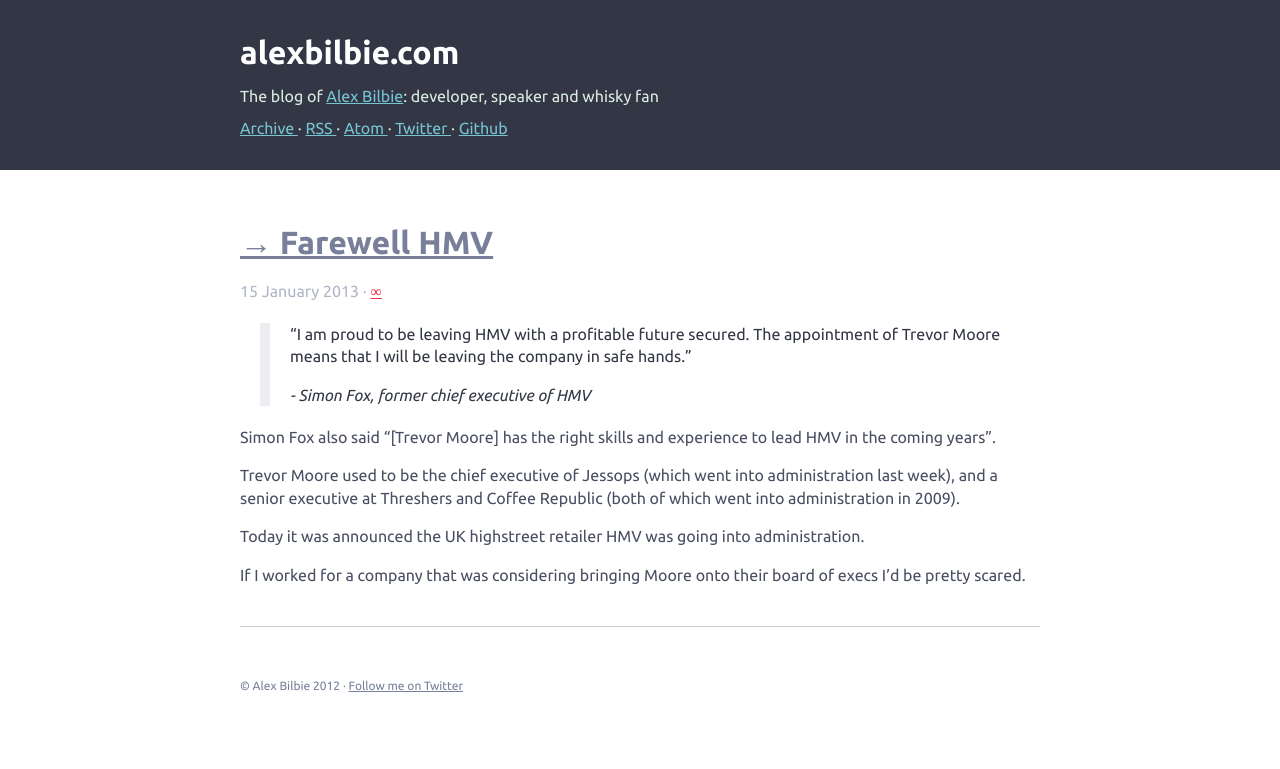
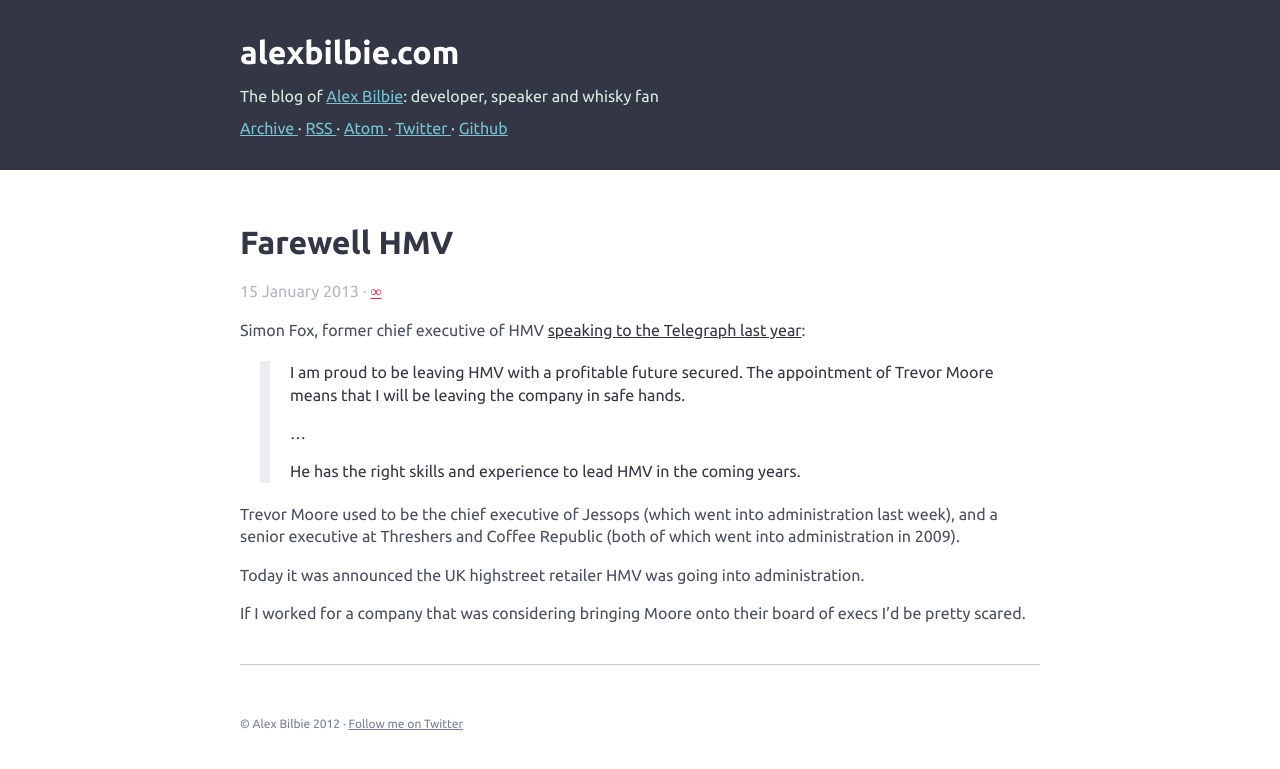
Before and after one commit to alexbilbie/alexbilbie.github.com, a Jekyll site: the page built from _posts/2013-01-15-farewell-hmv.md, in a window 1280 px wide. Shown: the top 769 px of the page. Built offline with Jekyll 4.4.1, drawn with Linux system fonts in a browser that asks for light colours; comment, search, counter and statistics services are not loaded.

Commit message:
Updated post

```diff
--- a/_posts/2013-01-15-farewell-hmv.md
+++ b/_posts/2013-01-15-farewell-hmv.md
@@ -3,14 +3,15 @@ layout: default
 published: true
 title: Farewell HMV
 permalink: /2013/01/farewell-hmv/
-link: http://www.telegraph.co.uk/finance/newsbysector/retailandconsumer/9446010/HMV-appoints-former-Jessops-chief-Trevor-Moore-to-replace-Simon-Fox.html
 ---
 
->  "I am proud to be leaving HMV with a profitable future secured. The appointment of Trevor Moore means that I will be leaving the company in safe hands."
+Simon Fox, former chief executive of HMV [speaking to the Telegraph last year](http://www.telegraph.co.uk/finance/newsbysector/retailandconsumer/9446010/HMV-appoints-former-Jessops-chief-Trevor-Moore-to-replace-Simon-Fox.html):
+
+> I am proud to be leaving HMV with a profitable future secured. The appointment of Trevor Moore means that I will be leaving the company in safe hands.
 >
-> _- Simon Fox, former chief executive of HMV_
-
-Simon Fox also said "[Trevor Moore] has the right skills and experience to lead HMV in the coming years".
+> ...
+>
+> He has the right skills and experience to lead HMV in the coming years.
 
 Trevor Moore used to be the chief executive of Jessops (which went into administration last week), and a senior executive at Threshers and Coffee Republic (both of which went into administration in 2009).
 
```
